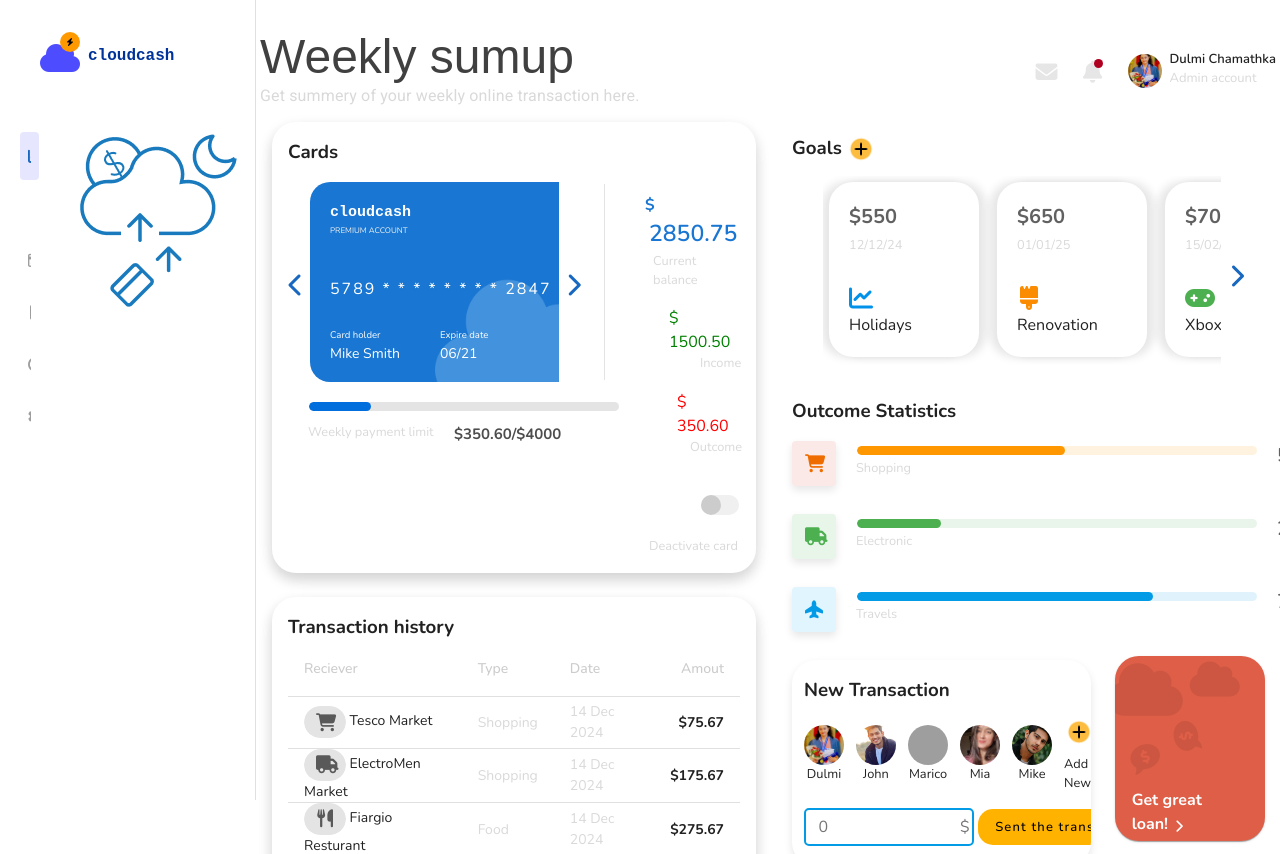
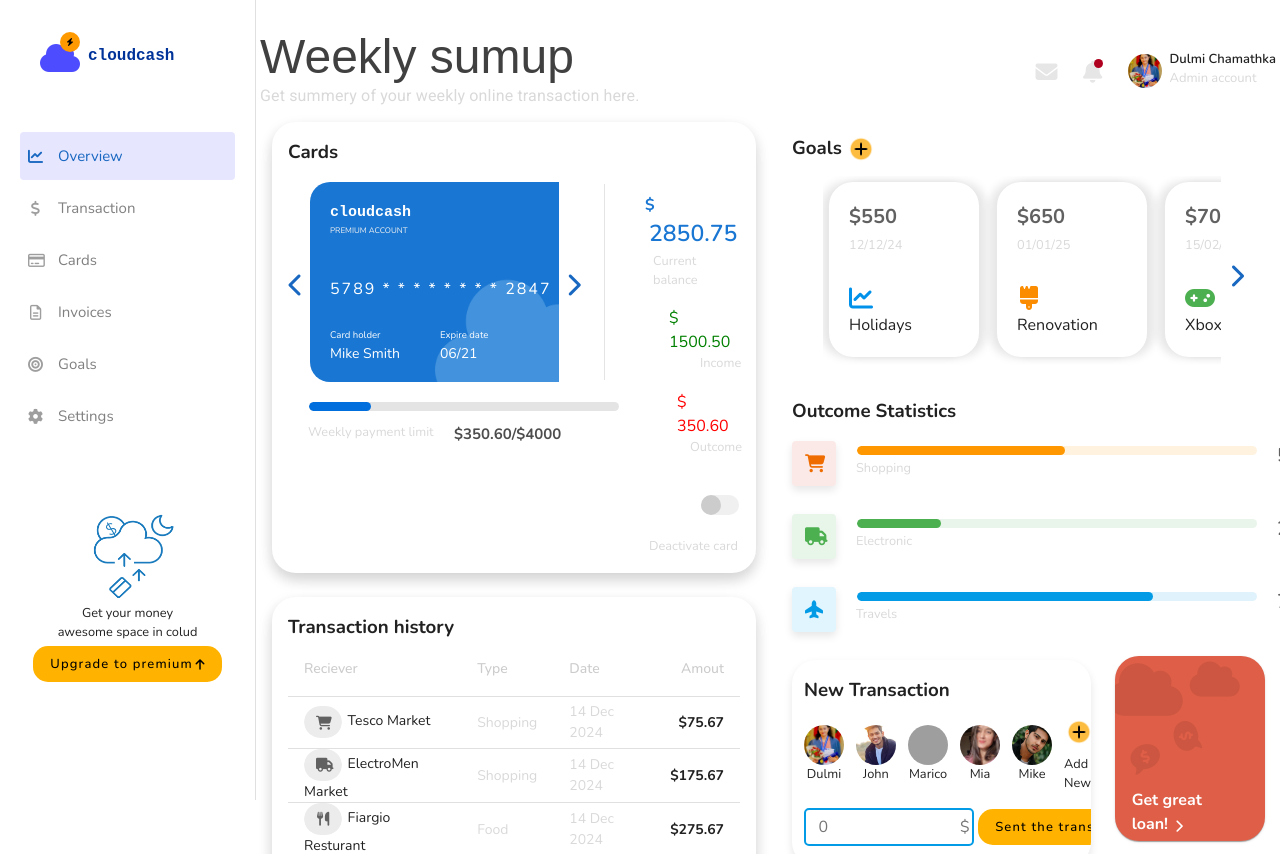
Before and after one commit to Dulmichamathka/vue-weeklysumup-dashboard, a Vue app in the folder weeklysumup-dashboard/: page /dashboard in a window 1280 px wide. Shown: the top 854 px of the page. Built offline with nearby package versions, Linux system fonts and the light colour scheme; grey boxes are pictures that could not be loaded.

Commit message:
complete sidebar bottom features

```diff
--- a/weeklysumup-dashboard/src/components/SideBar.vue
+++ b/weeklysumup-dashboard/src/components/SideBar.vue
@@ -24,7 +24,13 @@
         </h4>
       </v-container>
 
-      <div class="justify-between d-flex felx-column">
+      <div
+        style="
+          display: flex;
+          flex-direction: column;
+          justify-content: space-between;
+        "
+      >
         <v-list nav dense class="pa-5">
           <v-list-item
             v-for="(item, i) in items"
@@ -55,7 +61,36 @@
             </div>
           </v-list-item>
         </v-list>
-        <div><img src="/public/logo.PNG" alt="" /></div>
+        <div
+          style="
+            display: flex;
+            flex-direction: column;
+            width: 100%;
+            align-items: center;
+            justify-content: center;
+            margin-top: 40px;
+          "
+        >
+          <img
+            src="/public/logo.jpg"
+            width="100px"
+            height="100px"
+            style="margin-left: 10px"
+          />
+          <small>Get your money</small>
+          <small>awesome space in colud</small>
+          <v-btn
+            class="mt-1"
+            flat
+            color="#FFB300"
+            style="text-transform: none; font-size: small; border-radius: 15px"
+            >Upgrade to premium
+            <v-icon
+              icon="fas fa-arrow-up"
+              style="font-size: 12px; margin-left: 1px"
+            ></v-icon
+          ></v-btn>
+        </div>
       </div>
     </v-navigation-drawer>
   </nav>
--- a/weeklysumup-dashboard/src/components/TransactionHistory.vue
+++ b/weeklysumup-dashboard/src/components/TransactionHistory.vue
@@ -13,8 +13,8 @@
       <tbody>
         <tr v-for="item in items" :key="item.reciever">
           <td>
-            <v-chip
-              ><v-icon style="opacity: 0.7">{{ item.icon }}</v-icon>
+            <v-chip style="opacity: 0.7; margin-right: 2px"
+              ><v-icon size="14px">{{ item.icon }}</v-icon>
             </v-chip>
             {{ item.reciever }}
           </td>
```
Also changed, not shown: weeklysumup-dashboard/public/logo.jpg (added).
